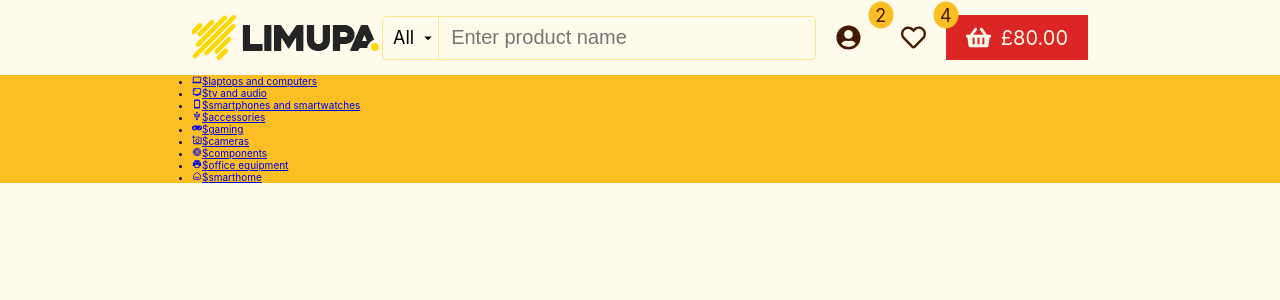
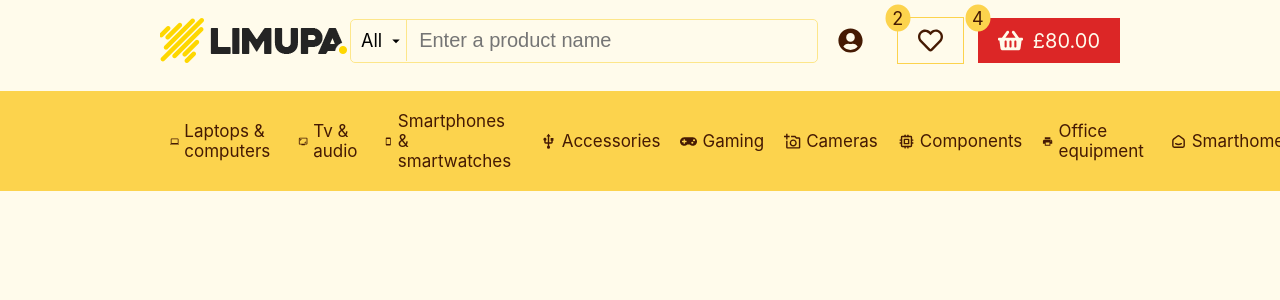
Before and after one commit to sirius-deis/eshophree, a React (Create React App) app: page / in a window 1280 px wide. Shown: the top 300 px of the page. Built offline with nearby package versions, Linux system fonts and the light colour scheme.

Commit message:
add styles to category component

```diff
--- a/src/App.css
+++ b/src/App.css
@@ -1,5 +1,5 @@
 .container {
-    max-width: 70%;
+    max-width: 75%;
     margin: 0 auto;
 }
 
--- a/src/components/category/category.component.jsx
+++ b/src/components/category/category.component.jsx
@@ -6,8 +6,9 @@ const Category = ({ categoryList }) => {
     const listToRender = categoryList.map((category) => {
         return (
             <li className={styles.category__item} key={category.id}>
-                <Link to={category.linkUrl}>
-                    <category.icon />${category.title}
+                <Link className={styles.category__link} to={category.linkUrl}>
+                    <category.icon />
+                    <span>{category.title.replace("and", "&")}</span>
                 </Link>
             </li>
         );
--- a/src/components/category/category.styles.module.css
+++ b/src/components/category/category.styles.module.css
@@ -0,0 +1,32 @@
+.category__nav {
+}
+
+.category__list {
+    display: flex;
+    justify-content: space-between;
+    align-items: center;
+    list-style: none;
+}
+
+.category__item {
+}
+
+.category__link {
+    display: flex;
+    justify-content: center;
+    align-items: center;
+    gap: 0.5rem;
+    padding: 2rem 1rem;
+    text-decoration: none;
+    font-size: 1.7rem;
+    color: var(--text-color);
+}
+
+.category__link:hover {
+    background-color: var(--main-color-darker);
+    color: var(--bg-color);
+}
+
+.category__link span::first-letter {
+    text-transform: uppercase;
+}
--- a/src/components/header/header.styles.module.css
+++ b/src/components/header/header.styles.module.css
@@ -7,9 +7,10 @@
     display: flex;
     justify-content: space-between;
     align-items: center;
-    padding: 1.5rem 0;
+    padding: 1.8rem 0;
 }
 
 .header__bottom {
+    margin-top: 1rem;
     background-color: var(--main-color);
 }
--- a/src/components/menu/menu.styles.module.css
+++ b/src/components/menu/menu.styles.module.css
@@ -2,6 +2,7 @@
     display: flex;
     justify-content: center;
     align-items: center;
+    gap: 1.5rem;
     list-style: none;
 }
 
@@ -16,6 +17,10 @@
     cursor: pointer;
 }
 
+.menu__item:nth-child(2) {
+    outline: 1px solid var(--main-color);
+}
+
 .menu__item:last-child {
     background-color: var(--red-color);
     color: var(--bg-color);
@@ -23,7 +28,7 @@
 }
 
 .menu__item:not(:last-child):hover {
-    background-color: var(--shadow-color);
+    background-color: var(--gray-color);
 }
 
 .menu__cart {
--- a/src/components/search/search.component.jsx
+++ b/src/components/search/search.component.jsx
@@ -11,7 +11,7 @@ const Search = () => {
                     All <MdOutlineArrowDropDown />
                 </div>
             </div>
-            <input className={styles.search__input} type="text" name="search" placeholder="Enter product name" />
+            <input className={styles.search__input} type="text" name="search" placeholder="Enter a product name" />
             <button className={styles.search__btn}>
                 <FaSearch />
             </button>
--- a/src/components/search/search.styles.module.css
+++ b/src/components/search/search.styles.module.css
@@ -29,6 +29,10 @@
     padding: 0.5rem 0.7rem;
 }
 
+.search__input:focus {
+    outline: none;
+}
+
 .search__btn {
     display: flex;
     justify-content: center;
--- a/src/index.css
+++ b/src/index.css
@@ -7,7 +7,8 @@
 :root {
     font-size: 62.5%;
     --bg-color: #fffbeb;
-    --main-color: #fbbf24;
+    --main-color: #fcd34d;
+    --main-color-darker: #d97706;
     --text-color: #451a03;
     --gray-color: #fde68a;
     --shadow-color: rgba(69, 26, 3, 0.2);
```
